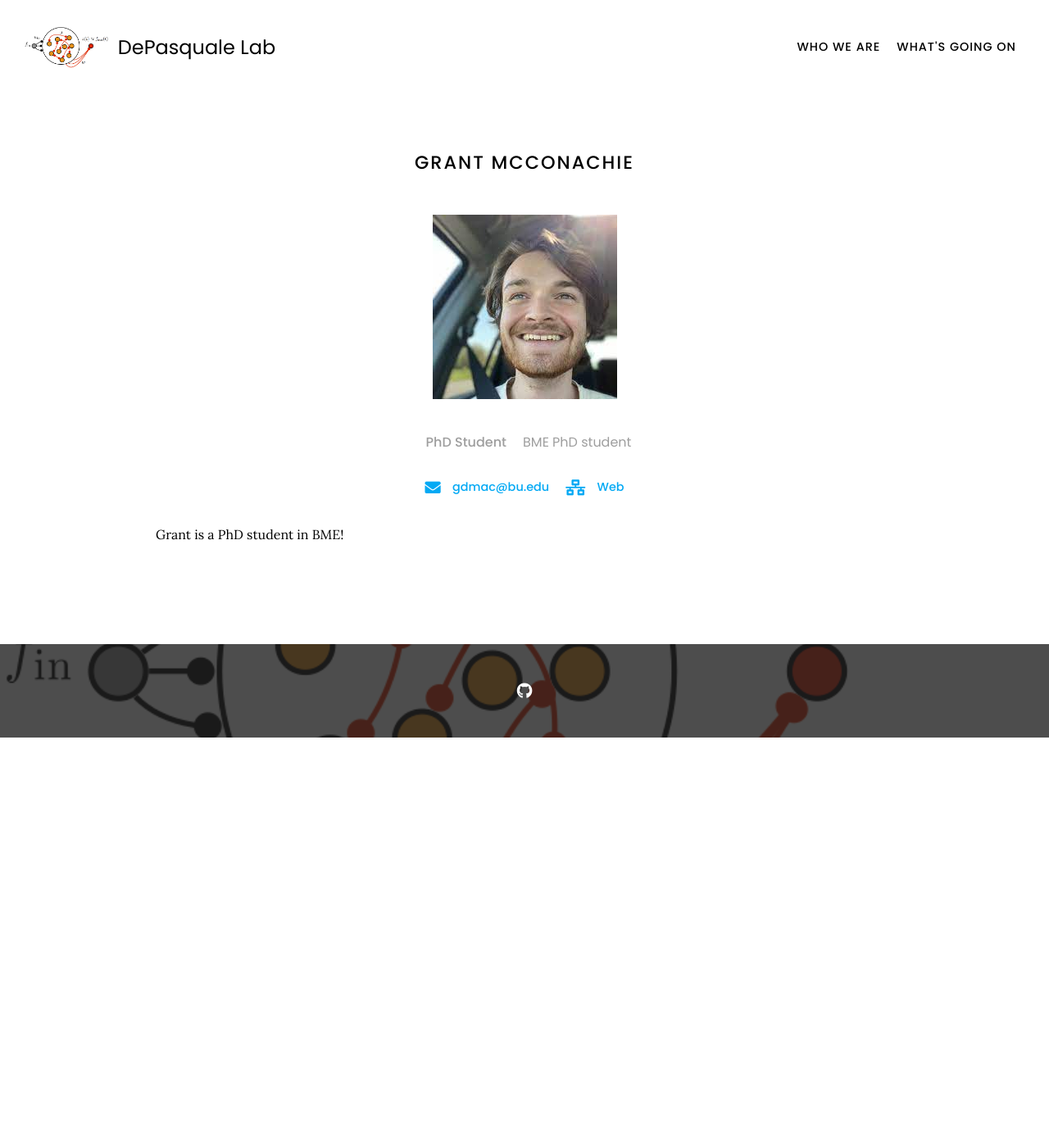
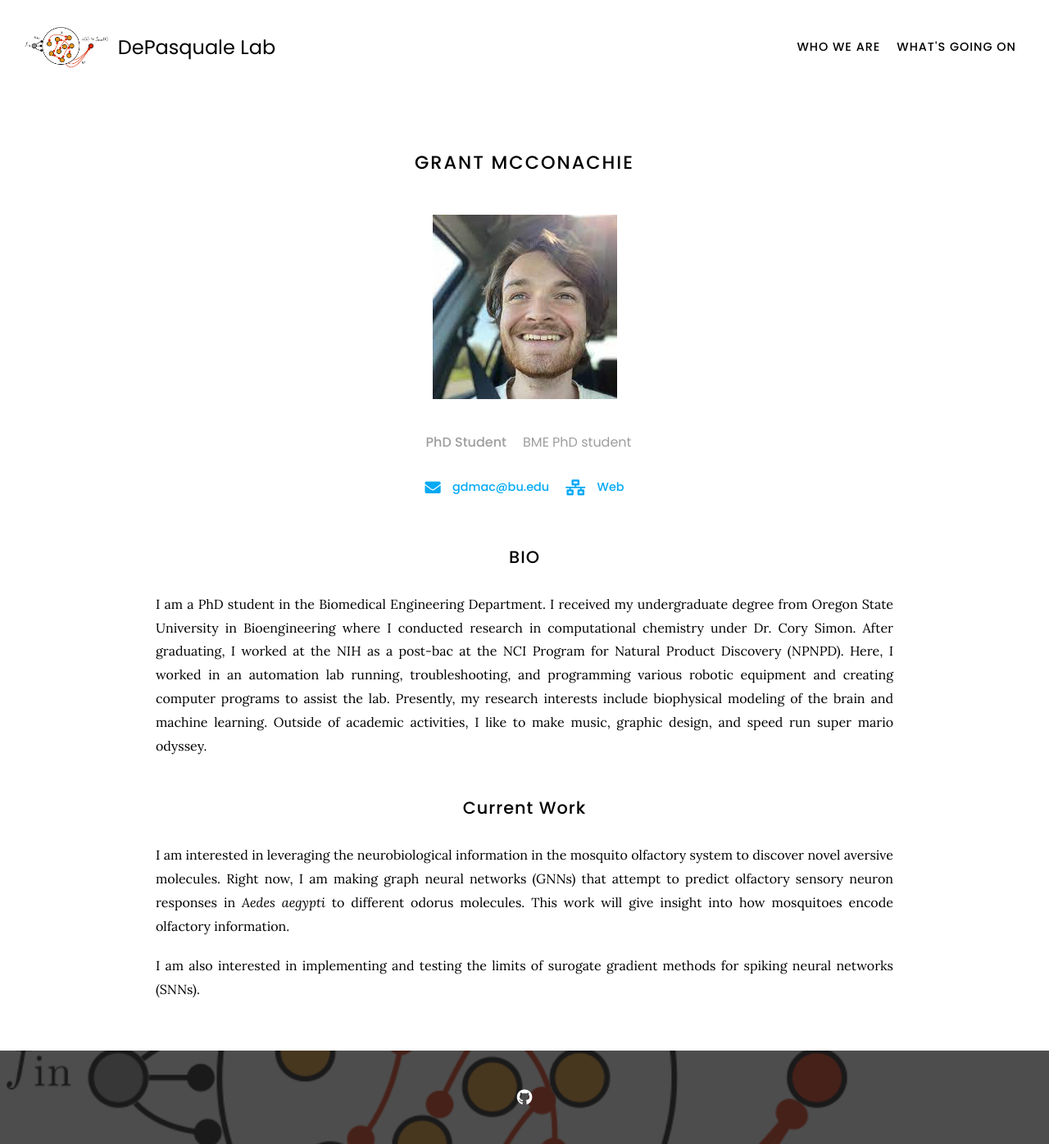
Before and after one commit to GrantMcConachie/depasquale-lab.github.io, a Jekyll site: the page built from _members/grant-mcconachie.md, in a window 1280 px wide. Shown: the whole page at 82% size. Built offline with Jekyll 4.4.1, drawn with Linux system fonts in a browser that asks for light colours; nearby versions of some CDN libraries; a style sheet for code colours, icons or effects is not loaded; before the commit the page ends 900 px from its top, so only the background shows below that.

Commit message:
Update grant-mcconachie.md

```diff
--- a/_members/grant-mcconachie.md
+++ b/_members/grant-mcconachie.md
@@ -11,4 +11,12 @@ links:
   home-page: https://grantmcconachie.github.io/
 ---
 
-Grant is a PhD student in BME!
+## BIO
+
+I am a PhD student in the Biomedical Engineering Department. I received my undergraduate degree from Oregon State University in Bioengineering where I conducted research in computational chemistry under Dr. Cory Simon. After graduating, I worked at the NIH as a post-bac at the NCI Program for Natural Product Discovery (NPNPD). Here, I worked in an automation lab running, troubleshooting, and programming various robotic equipment and creating computer programs to assist the lab. Presently, my research interests include biophysical modeling of the brain and machine learning. Outside of academic activities, I like to make music, graphic design, and speed run super mario odyssey.
+
+## Current Work
+
+I am interested in leveraging the neurobiological information in the mosquito olfactory system to discover novel aversive molecules. Right now, I am making graph neural networks (GNNs) that attempt to predict olfactory sensory neuron responses in _Aedes aegypti_ to different odorus molecules. This work will give insight into how mosquitoes encode olfactory information.
+
+I am also interested in implementing and testing the limits of surogate gradient methods for spiking neural networks (SNNs).
```
